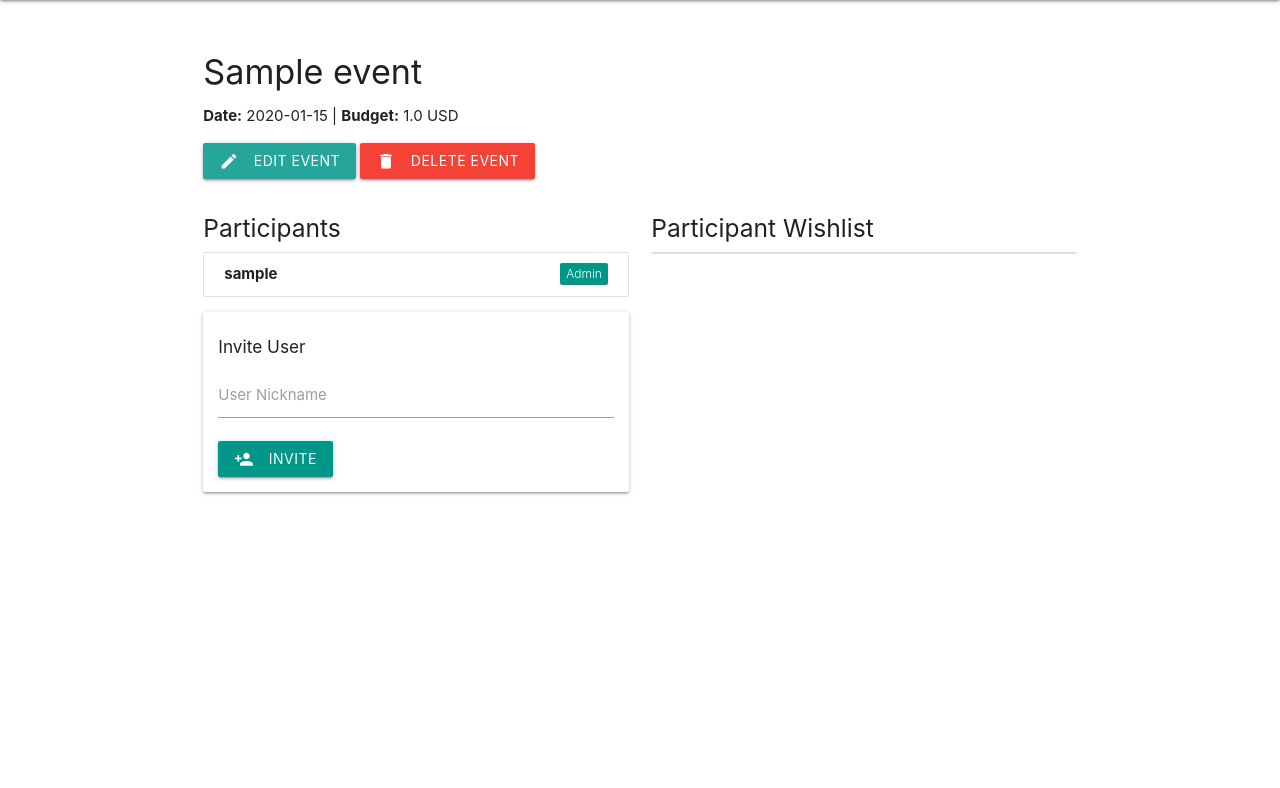
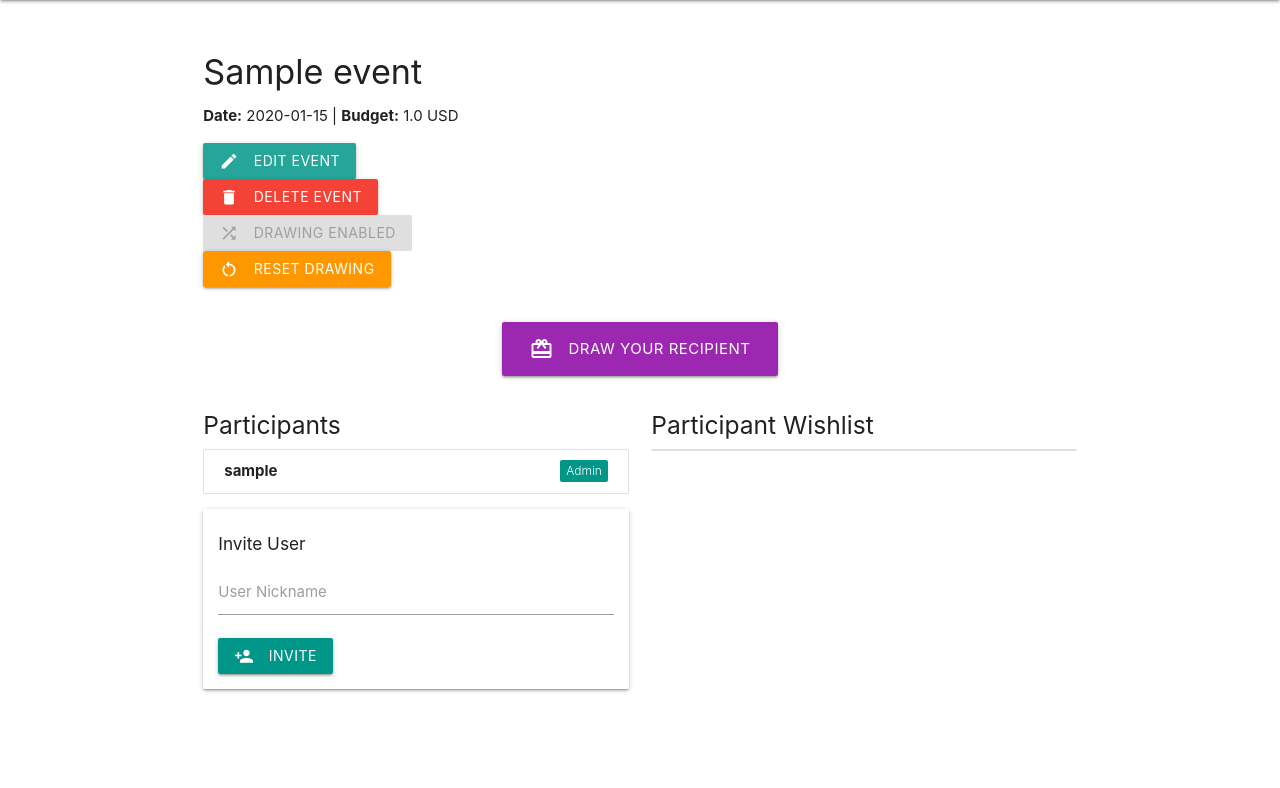
Before and after one commit to mic-mikolajczyk/wishlist-app, a Flask app: page /events/1 in a window 1280 px wide. Shown: the part 64-852 px from the top of the page. Before the commit the page ends 559 px from the top, so only its background shows below. Run offline with Flask 3, Linux system fonts and the light colour scheme; a user stored in the database is signed in; tables that the repository leaves empty hold one stand-in row (values such as "Sample post").

Commit message:
Add drawing feature with recipient assignment and event management updates

```diff
--- a/app/routes/events.py
+++ b/app/routes/events.py
@@ -1,5 +1,6 @@
 from flask import Blueprint, request, jsonify, render_template, redirect, url_for, abort, flash
 from flask_login import login_required, current_user
+from datetime import datetime
 
 from app import db
 from app.models.models import Event, EventParticipant, User, EVENT_PARTICIPANT_STATUS_PENDING, EVENT_PARTICIPANT_STATUS_ACCEPTED, ALLOWED_CURRENCIES
@@ -26,10 +27,8 @@ def _load_event_or_404(event_id: int) -> Event:
 @events_bp.route('/dashboard')
 @login_required
 def dashboard():
-    # Accepted events
     accepted_participations = EventParticipant.query.filter_by(user_id=current_user.id, status=EVENT_PARTICIPANT_STATUS_ACCEPTED).all()
     events = [p.event for p in accepted_participations]
-    # Pending invitations
     pending_participations = EventParticipant.query.filter_by(user_id=current_user.id, status=EVENT_PARTICIPANT_STATUS_PENDING).all()
     pending_events = [p.event for p in pending_participations]
     return render_template('dashboard.html', events=events, pending_events=pending_events)
@@ -42,7 +41,7 @@ def create_event():
     if request.is_json:
         data = request.get_json()
         name = data.get('name')
-        date_str = data.get('date')  # Expect YYYY-MM-DD
+        date_str = data.get('date')
         budget_amount = data.get('budget_amount')
         budget_currency = (data.get('budget_currency') or 'PLN').upper()
     else:
@@ -50,15 +49,12 @@ def create_event():
         date_str = request.form.get('date')
         budget_amount = request.form.get('budget_amount')
         budget_currency = (request.form.get('budget_currency') or 'PLN').upper()
-
     if not name:
         flash('Event name is required', 'error')
         return redirect(url_for('events.dashboard'))
-
     if budget_currency not in ALLOWED_CURRENCIES:
         flash('Unsupported currency', 'error')
         return redirect(url_for('events.dashboard'))
-
     from datetime import datetime as _dt
     event_date = None
     if date_str:
@@ -67,13 +63,11 @@ def create_event():
         except ValueError:
             flash('Invalid date format (expected YYYY-MM-DD)', 'error')
             return redirect(url_for('events.dashboard'))
-
     try:
         budget_amount_val = float(budget_amount) if budget_amount else None
     except ValueError:
         flash('Budget must be a number', 'error')
         return redirect(url_for('events.dashboard'))
-
     event = Event()
     event.name = name
     event.date = event_date
@@ -81,8 +75,7 @@ def create_event():
     event.budget_currency = budget_currency
     event.admin_user_id = current_user.id
     db.session.add(event)
-    db.session.flush()  # get id
-    # Add creator as accepted admin participant
+    db.session.flush()
     participant = EventParticipant()
     participant.event_id = event.id
     participant.user_id = current_user.id
@@ -168,11 +161,12 @@ def leave_event(event_id: int):
 @login_required
 def invite_user(event_id: int):
     event = _load_event_or_404(event_id)
-    # Any accepted participant or admin can invite
+    if getattr(event, 'drawing_enabled', False):
+        flash('Cannot invite new participants after drawing has been enabled.', 'error')
+        return redirect(url_for('events.view_event', event_id=event.id))
     inviter_part = EventParticipant.query.filter_by(event_id=event.id, user_id=current_user.id).first()
     if not inviter_part or inviter_part.status != EVENT_PARTICIPANT_STATUS_ACCEPTED:
         abort(403)
-    # Accept both JSON and form
     if request.is_json:
         data = request.get_json()
         target_nickname = data.get('nickname')
@@ -226,13 +220,11 @@ def reject_invitation(event_id: int):
 @events_bp.route('/<int:event_id>/participant/<int:user_id>/wishlist')
 @login_required
 def participant_wishlist(event_id: int, user_id: int):
-    # Ensure current user is accepted participant
     me_part = EventParticipant.query.filter_by(event_id=event_id, user_id=current_user.id, status=EVENT_PARTICIPANT_STATUS_ACCEPTED).first()
     if not me_part:
         abort(403)
     target_part = EventParticipant.query.filter_by(event_id=event_id, user_id=user_id).first_or_404()
     if target_part.status != EVENT_PARTICIPANT_STATUS_ACCEPTED:
-        # Allow viewing only accepted participants
         abort(403)
     from app.models.models import WishlistItem, Event as EventModel
     event = EventModel.query.get_or_404(event_id)
@@ -250,6 +242,74 @@ def participant_wishlist(event_id: int, user_id: int):
     ])
 
 
+# -------------------------- Drawing: enable --------------------------------
+@events_bp.route('/<int:event_id>/drawing/enable', methods=['POST'])
+@login_required
+def enable_drawing(event_id: int):
+    event = _load_event_or_404(event_id)
+    if not _user_is_event_admin(event):
+        abort(403)
+    accepted = [p for p in EventParticipant.query.filter_by(event_id=event.id, status=EVENT_PARTICIPANT_STATUS_ACCEPTED).all()]
+    if len(accepted) < 2:
+        flash('Need at least 2 accepted participants to enable drawing.', 'error')
+        return redirect(url_for('events.view_event', event_id=event.id))
+    if event.drawing_enabled:
+        flash('Drawing already enabled.', 'error')
+        return redirect(url_for('events.view_event', event_id=event.id))
+    import random
+    user_ids = [p.user_id for p in accepted]
+    for _ in range(50):
+        perm = user_ids[:]
+        random.shuffle(perm)
+        if all(uid != perm[i] for i, uid in enumerate(user_ids)):
+            break
+    else:
+        flash('Failed to generate drawing assignments, please retry.', 'error')
+        return redirect(url_for('events.view_event', event_id=event.id))
+    assignment_map = {user_ids[i]: perm[i] for i in range(len(user_ids))}
+    for p in accepted:
+        p.assigned_recipient_user_id = assignment_map[p.user_id]
+        p.drawn_at = None
+    event.drawing_enabled = True
+    db.session.commit()
+    flash('Drawing enabled. Participants can now draw their recipient.', 'success')
+    return redirect(url_for('events.view_event', event_id=event.id))
+
+
+# -------------------------- Drawing: draw my recipient ---------------------
+@events_bp.route('/<int:event_id>/drawing/draw', methods=['POST'])
+@login_required
+def draw_recipient(event_id: int):
+    event = _load_event_or_404(event_id)
+    if not event.drawing_enabled:
+        abort(403)
+    participant = EventParticipant.query.filter_by(event_id=event.id, user_id=current_user.id, status=EVENT_PARTICIPANT_STATUS_ACCEPTED).first_or_404()
+    if participant.drawn_at is not None:
+        return jsonify({'error': 'Already drawn', 'recipient_nickname': participant.recipient.nickname if participant.recipient else None}), 400
+    if participant.assigned_recipient_user_id is None:
+        return jsonify({'error': 'No assignment found'}), 400
+    participant.drawn_at = datetime.utcnow()
+    db.session.commit()
+    return jsonify({'recipient_user_id': participant.assigned_recipient_user_id, 'recipient_nickname': participant.recipient.nickname})
+
+
+# -------------------------- Drawing: reset ---------------------------------
+@events_bp.route('/<int:event_id>/drawing/reset', methods=['POST'])
+@login_required
+def reset_drawing(event_id: int):
+    event = _load_event_or_404(event_id)
+    if not _user_is_event_admin(event):
+        abort(403)
+    participants = EventParticipant.query.filter_by(event_id=event.id).all()
+    for p in participants:
+        p.assigned_recipient_user_id = None
+        p.drawn_at = None
+    event.drawing_enabled = False
+    db.session.commit()
+    flash('Drawing has been reset.', 'success')
+    return redirect(url_for('events.view_event', event_id=event.id))
+
+
 # -------------------------- API: list my events ---------------------------
 @events_bp.route('/mine')
 @login_required
--- a/app/templates/event.html
+++ b/app/templates/event.html
@@ -10,15 +10,50 @@
       {% if event.budget_amount %}<b>Budget:</b> {{ event.budget_amount }} {{ event.budget_currency }}{% endif %}
     </p>
     {% set is_admin = (event.admin_user_id == current_user.id) %}
+    <div class="event-actions">
       {% if is_admin %}
         <a class="btn modal-trigger" href="#edit-event-modal"><i class="material-icons left">edit</i>Edit Event</a>
-      <form method="post" action="{{ url_for('events.delete_event', event_id=event.id) }}" style="display:inline;" onsubmit="return confirm('Delete event? This cannot be undone');">
+        <form method="post" action="{{ url_for('events.delete_event', event_id=event.id) }}" onsubmit="return confirm('Delete event? This cannot be undone');">
           <button type="submit" class="btn red"><i class="material-icons left">delete</i>Delete Event</button>
         </form>
+        <form method="post" action="{{ url_for('events.enable_drawing', event_id=event.id) }}" onsubmit="return confirm('Enable drawing? This will lock invitations.');">
+          <button type="submit" class="btn {% if event.drawing_enabled %}grey disabled{% else %}purple{% endif %}"><i class="material-icons left">shuffle</i>{% if event.drawing_enabled %}Drawing Enabled{% else %}Enable Drawing{% endif %}</button>
+        </form>
+        {% if event.drawing_enabled %}
+        <form method="post" action="{{ url_for('events.reset_drawing', event_id=event.id) }}" onsubmit="return confirm('Reset all drawing assignments?');">
+          <button type="submit" class="btn orange"><i class="material-icons left">restart_alt</i>Reset Drawing</button>
+        </form>
+        {% endif %}
       {% else %}
-      <form method="post" action="{{ url_for('events.leave_event', event_id=event.id) }}" style="display:inline;" onsubmit="return confirm('Leave this event?');">
+        <form method="post" action="{{ url_for('events.leave_event', event_id=event.id) }}" onsubmit="return confirm('Leave this event?');">
           <button type="submit" class="btn orange"><i class="material-icons left">exit_to_app</i>Leave Event</button>
         </form>
+      {% endif %}
+    </div>
+  </div>
+</div>
+
+<div class="row">
+  <div class="col s12" style="text-align:center; margin-top:1rem;">
+    {% set my_part = None %}
+    {% for p in participants %}
+      {% if p.user_id == current_user.id %}{% set my_part = p %}{% endif %}
+    {% endfor %}
+    {% if event.drawing_enabled %}
+      {% if my_part and my_part.drawn_at and my_part.recipient %}
+        <div class="card-panel green lighten-5" id="draw-result">
+          <h5 style="margin:0;">You will give a gift to:</h5>
+          <h4 style="margin:0;" id="recipient-name">{{ my_part.recipient.nickname }}</h4>
+        </div>
+      {% else %}
+        <button id="draw-button" class="btn-large purple" style="min-width:260px;">
+          <span id="draw-btn-label"><i class="material-icons left">card_giftcard</i>Draw Your Recipient</span>
+        </button>
+      {% endif %}
+    {% else %}
+      <button class="btn-large grey" style="min-width:260px;" disabled title="Drawing not enabled yet">
+        <i class="material-icons left">lock</i>Drawing not available
+      </button>
     {% endif %}
   </div>
 </div>
@@ -32,6 +67,9 @@
         <span class="title"><b>{{ p.user.nickname }}</b></span>
         {% if p.status == 'pending' %}<span class="new badge orange" data-badge-caption="Pending"></span>{% endif %}
         {% if p.is_admin %}<span class="new badge teal" data-badge-caption="Admin"></span>{% endif %}
+        {% if event.drawing_enabled and p.user_id == (my_part.recipient.user_id if my_part and my_part.recipient else None) %}
+          <span class="badge purple" data-badge-caption="Your Recipient"></span>
+        {% endif %}
       </li>
       {% endfor %}
     </ul>
@@ -113,6 +151,48 @@ document.addEventListener('DOMContentLoaded', function() {
       loadParticipantWishlist(EVENT_ID, userId, nickname);
     });
   });
+  const drawBtn = document.getElementById('draw-button');
+  if (drawBtn) {
+    drawBtn.addEventListener('click', function(){
+      drawBtn.classList.add('disabled');
+      const label = document.getElementById('draw-btn-label');
+      label.innerHTML = '<span class="preloader-wrapper small active"><div class="spinner-layer spinner-blue-only"><div class="circle-clipper left"><div class="circle"></div></div><div class="gap-patch"><div class="circle"></div></div><div class="circle-clipper right"><div class="circle"></div></div></div></span> Drawing...';
+      let resultData = null;
+      fetch(`/events/${EVENT_ID}/drawing/draw`, {method:'POST'})
+        .then(r=>r.json())
+        .then(data=>{
+          if(data.error){
+            M.toast({html: data.error});
+            return;
+          }
+          resultData = data;
+          // Delay reveal by 3s to visualize drawing process
+          setTimeout(function(){
+            const panel = document.createElement('div');
+            panel.className='card-panel green lighten-5';
+            panel.id='draw-result';
+            panel.innerHTML=`<h5 style='margin:0;'>You will give a gift to:</h5><h4 style='margin:0;' id='recipient-name'>${resultData.recipient_nickname}</h4>`;
+            drawBtn.parentNode.replaceChild(panel, drawBtn);
+            document.querySelectorAll('#participants-list li').forEach(function(li){
+              if(li.getAttribute('data-nickname') === resultData.recipient_nickname){
+                li.classList.add('purple','lighten-5');
+              }
+            });
+          }, 3000);
+        }).catch(err=>{
+          M.toast({html: 'Draw failed'});
+        });
+    });
+  }
 });
 </script>
+<style>
+/* Responsive stacking for event action buttons */
+@media (max-width: 600px) {
+  .event-actions {display:flex; flex-direction:column; align-items:stretch; gap:0.5rem;}
+  .event-actions a.btn,
+  .event-actions form .btn {width:100%;}
+  .event-actions form {margin:0;}
+}
+</style>
 {% endblock %}
```
Also changed, not shown: app/models/models.py (+12 -2 lines), migrations/versions/c1e2f3a4b5c6_restore_stub_is_active_revision.py (added, +30 -0 lines), migrations/versions/d4e5f6a7b8c9_add_drawing_fields.py (added, +34 -0 lines). Lines whose indentation alone changed are shown as unchanged.
